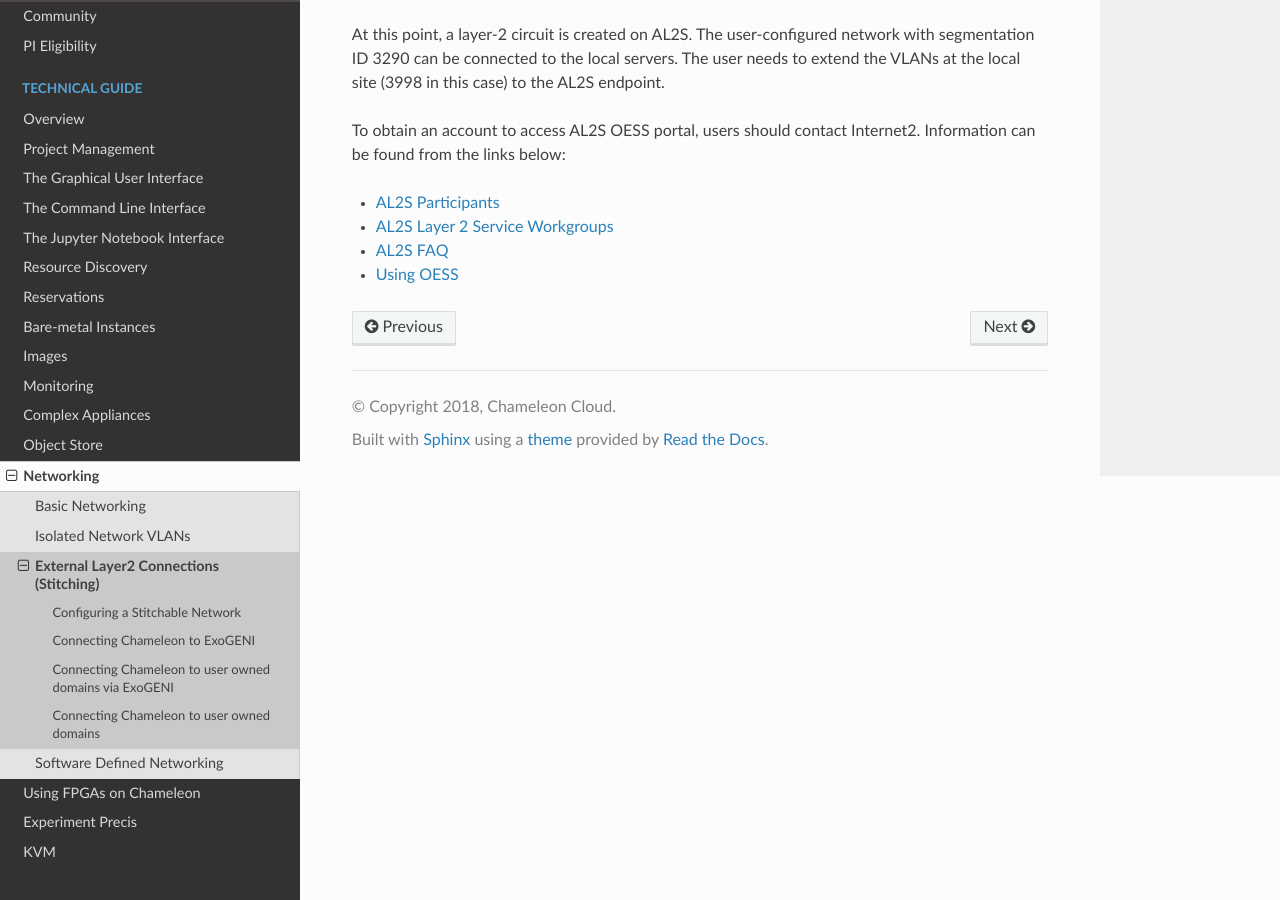
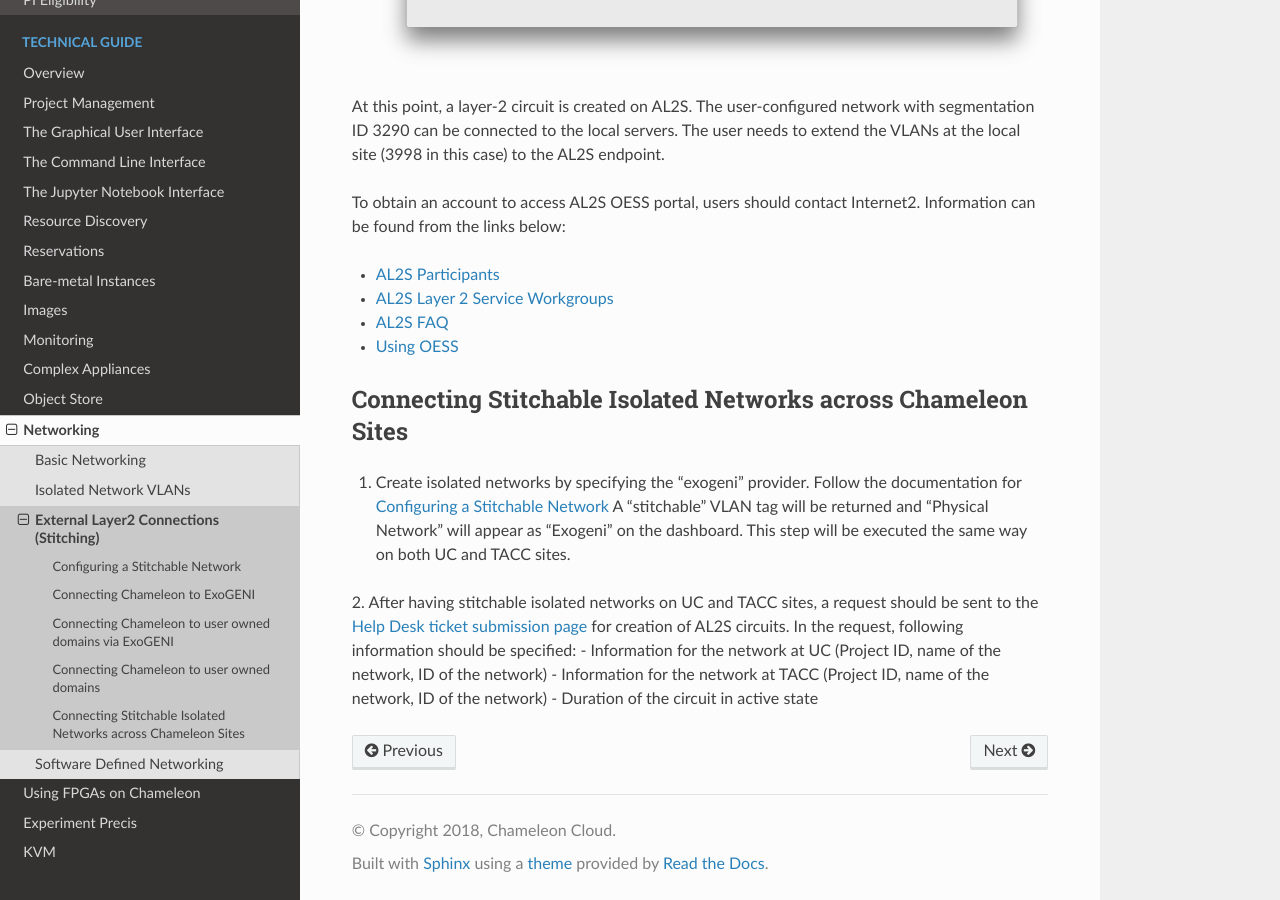
Before and after one commit to ChameleonCloud/docs, a Sphinx documentation site: the page built from source/technical/networks/networks_stitching.rst, in a window 1280 px wide and 900 px high, scrolled down 11296 px. Built offline with Sphinx 7.4.7 and the Read the Docs theme 2.0.0, drawn with Linux system fonts in a browser that asks for light colours; some of the changed text lies outside the part shown.

Commit message:
Add information for UC-TACC stitching (#21)
* Add information for UC-TACC stitching

* Corrections

* Corrections

```diff
--- a/source/technical/networks/networks_stitching.rst
+++ b/source/technical/networks/networks_stitching.rst
@@ -10,10 +10,14 @@ Currently, it is possible to connect user-configured networks to other domains (
 
 This document describes how to stitch Chameleon experiments to external resources including `ExoGENI <http://www.exogeni.net/>`_ and `Internet2 <https://www.internet2.edu/>`_ connected campuses. You will need to know how to create stitchable dynamic VLANs as described in the :doc:`networks` documentation. After you have created such VLAN this document will describe how to create a slice in three cases: connect to ExoGENI, connect to other domains using ExoGENI as an intermediary, or connect to other domains directly.
 
+This document also describes connecting isolated stitchable networks across Chameleon sites (`CHI@UC <https://chi.uc.chameleoncloud.org>`_ and `CHI@TACC <https://chi.tacc.chameleoncloud.org>`_ ) over layer-2 circuits.
+
 Chameleon has the capability to create dynamically managed VLANs associated with user-configured private IP subnets as described on :doc:`networks`. Users can create a dedicated network associated with a dynamic VLAN, subnet with own DHCP server, and router for external connections. These networks can be created through the web as well as command line interface. User-configured networks (isolated networks) are associated with VLANs by *Segmentation IDs*.
 
 In the following sections, this workflow is described for different settings.
 
+
+.. _network-stitchable-create:
 
 Configuring a Stitchable Network
 ________________________________
@@ -162,3 +166,16 @@ To obtain an account to access AL2S OESS portal, users should contact Internet2.
 - `AL2S Layer 2 Service Workgroups <https://www.internet2.edu/products-services/advanced-networking/layer-2-services/#service-participate>`_
 - `AL2S FAQ <https://www.internet2.edu/products-services/advanced-networking/layer-2-services/#service-faq>`_
 - `Using OESS <https://docs.globalnoc.iu.edu/sdn/oess/using-oess.html>`_
+
+Connecting Stitchable Isolated Networks across Chameleon Sites
+______________________________________________________________
+
+1. Create isolated networks by specifying the "exogeni" provider. Follow the documentation for :ref:`network-stitchable-create`
+   A "stitchable" VLAN tag will be returned and "Physical Network" will appear as "Exogeni" on the dashboard.
+   This step will be executed the same way on both UC and TACC sites.
+
+2. After having stitchable isolated networks on UC and TACC sites, a request should be sent to the `Help Desk ticket submission page <https://www.chameleoncloud.org/user/help/ticket/new/guest/>`_ for creation of AL2S circuits.
+In the request, following information should be specified:
+- Information for the network at UC (Project ID, name of the network, ID of the network)
+- Information for the network at TACC (Project ID, name of the network, ID of the network)
+- Duration of the circuit in active state
```
